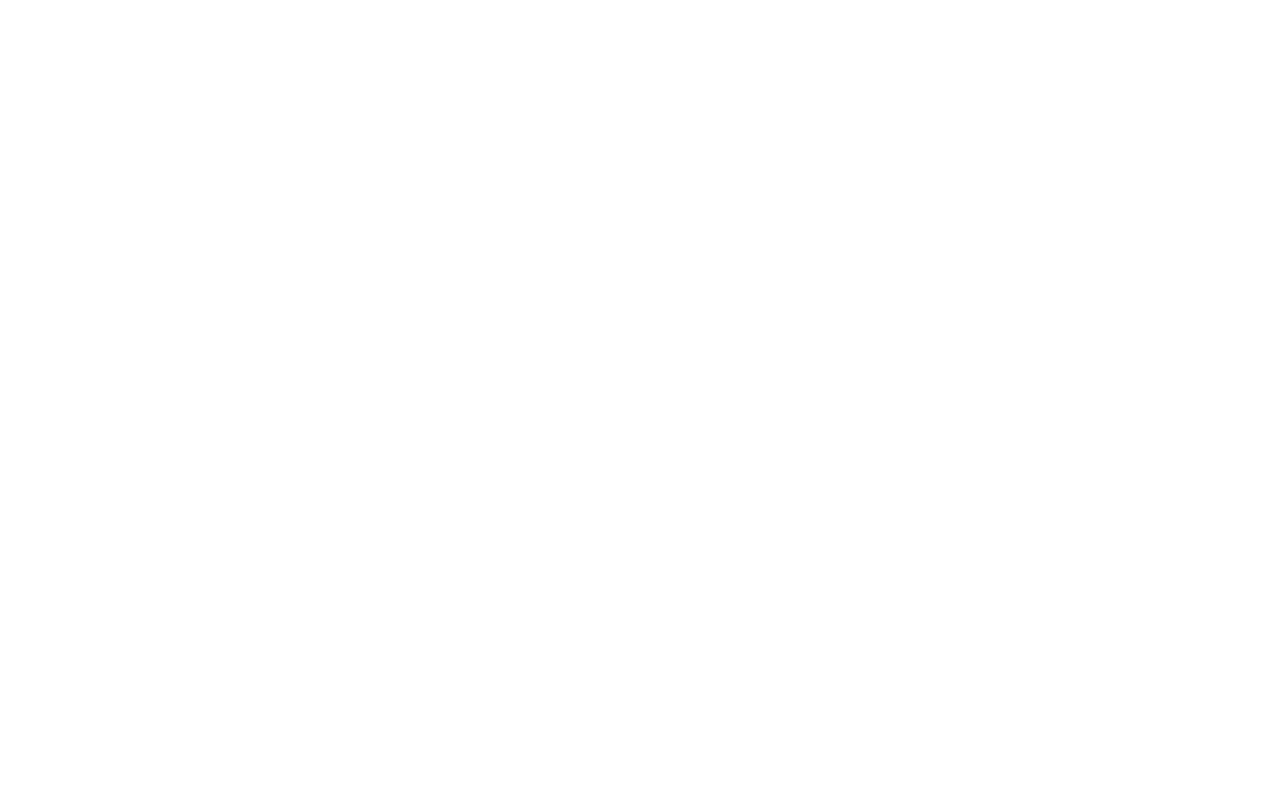
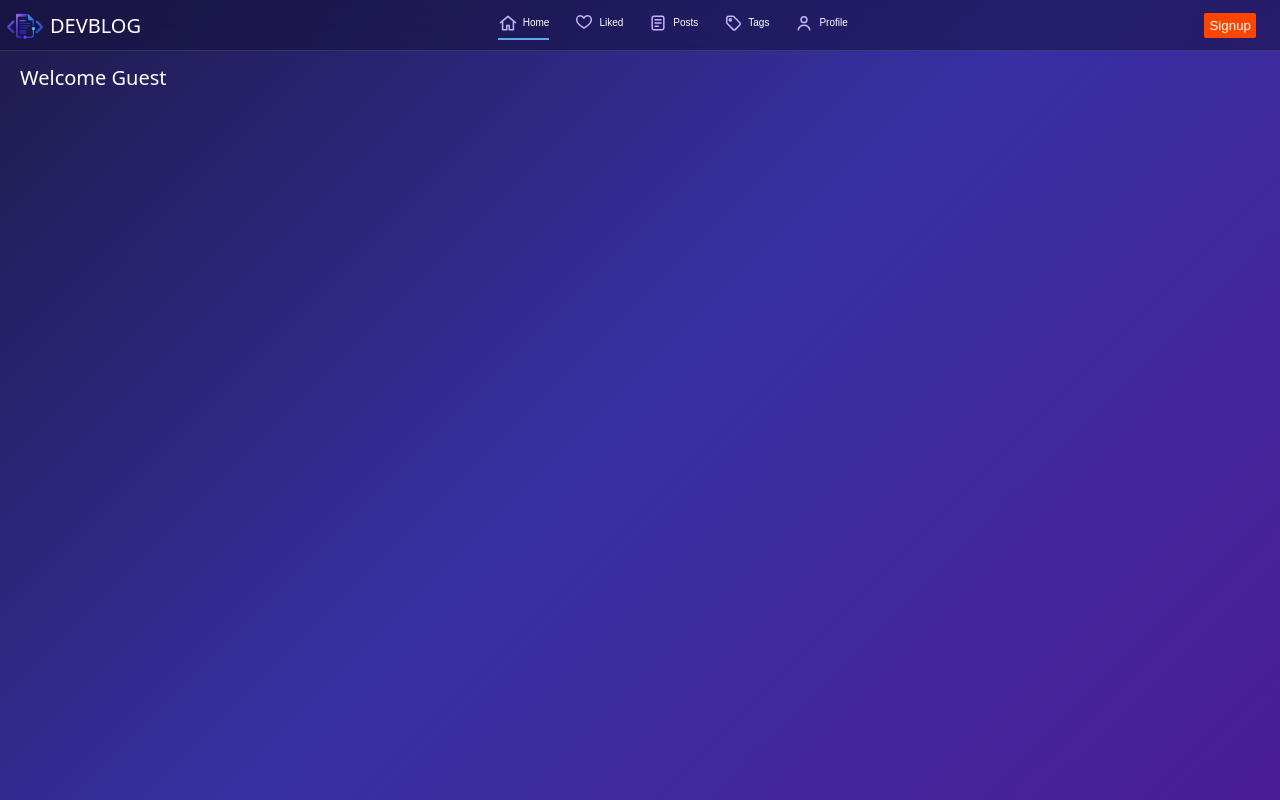
Before and after one commit to Shayan200507/BuildLog, a React (Vite) app in the folder Frontend/: page /home in a window 1280 px wide. Before the commit this address had no page. Built offline with nearby package versions, Linux system fonts and the light colour scheme; no server answers.

Commit message:
post apge start

```diff
--- a/Frontend/src/App.tsx
+++ b/Frontend/src/App.tsx
@@ -3,6 +3,7 @@
 import './App.css'
 import {SingupPage} from "./Pages/SignupPage/SignupPage"
 import {HomePage} from "./Pages/HomePage/HomePage"
+import {PostsPage} from "./Pages/PostsPage/PostsPage"
 import { BrowserRouter, Routes, Route } from "react-router";
 
 function App() {
@@ -16,7 +17,10 @@ function App() {
     <BrowserRouter>
     <Routes>
        <Route path = "/" element={<HomePage />} />
+       <Route path = "/home" element={<HomePage />} />
        <Route path = "/signup" element={<SingupPage />} />
+       <Route path ="/posts" element={<PostsPage />} />
+       <Route path="*" element={<h1>404 - Page Not Found</h1>} />
 
     </Routes>
     </BrowserRouter>
--- a/Frontend/src/Pages/HomePage/HomePage.css
+++ b/Frontend/src/Pages/HomePage/HomePage.css
@@ -1,74 +1,3 @@
-.HomeHeader{
-
-  background: rgba(20, 18, 60, 0.55);
-  backdrop-filter: blur(14px);
-  -webkit-backdrop-filter: blur(14px);
-  border-bottom: 1px solid rgba(255, 255, 255, 0.12);
-
-
-
-
-
-  font-family:  "Space Grotesk", system-ui, sans-serif;
-  width: 100%;
-  display: flex;
-  align-items: center;
-  justify-content: space-between;
-  max-height: 50px;
-
-
-
-}
-
-.logout-container, .Signup-container{
-
-   padding-right: 24px;
-}
-
-.logout-container button, .Signup-container button{
-    background: orangered;
-    color: white;
-    border: none;
-    padding: 5px;
-    border-radius: 2px;
-    cursor: pointer;
-}
-
-
-.logout-container button:hover, .Signup-container button:hover{
-    background: rgb(150, 0, 0);
-}
-
-.logout-container button:active, .Signup-container button:active{
-    transform: scale(0.96);
-}
-
-
-.Logo_title{
-
-    display: flex;
-    align-items: center;
-
-
-}
-
-.HomeHeader h1{
-color: white;
-  font-weight:400;
-  font-size: 20px;
-
-}
-
-
-.HomeHeader img {
-  width: 50px;
-  height: 50px;
-  margin-top: 3px;
-
-}
-
-
-
 .HomePageContainer{
     min-height: 100vh;
   width: 100%;
@@ -95,54 +24,3 @@ color: white;
      font-weight: 400;
      margin-left: 20px;
 }
-
-
-
-.HeaderNavigator ul{
-  display: flex;
-  list-style: none;
-    margin: 0;
-  padding: 0;
-  gap: 25px;
-
-
-}
-
-.HeaderNavigator ul li{
-  margin: 0;
-  padding: 0;
-
-}
-
-
-.HeaderNavigator ul button{
-  background: none;
-  border: none;
-  display: flex;
-  align-items: center;
-  color: white;
-  font-size: 10px;
-  gap: 5px;
-  padding: 0;
-  margin: 0;
-  margin-bottom: 5px;
-
-
-
-
-
-}
-
-.HeaderNavigator ul button img{
-  width: 20px;
-  height: 20px;
-
-
-
-}
-
-.HeaderNavigator ul button span {
-  transform: translateY(1px);
-  padding:0;
-  margin: 0;
-}
--- a/Frontend/src/Pages/HomePage/HomePage.tsx
+++ b/Frontend/src/Pages/HomePage/HomePage.tsx
@@ -1,26 +1,13 @@
 
 import type React from "react";
 
-import {HomePageHeader} from "./HomePageComponents/HomePageHeader"
+import {NavBar} from "../Universal_Containers/NavBar"
 import {HomePageBody} from "./HomePageComponents/HomePageBody"
+import type {responseType} from "../Universal_Types/responseType"
 import { useState } from "react";
 import { useEffect } from "react";
 
 import "./HomePage.css"
-
-
-export type responseType = {
-
-    first_name: string,
-    last_name: string,
-    email: string,
-    username: string
-
-
-
-
-}
-
 
 
 export  function HomePage():React.JSX.Element{
@@ -63,7 +50,7 @@ return(
 <div className="HomePageContainer">
 
 
-<HomePageHeader   userInfo = {userDetails}/>
+<NavBar   userInfo = {userDetails} page = "Home"/>
 <HomePageBody   userInfo = {userDetails}/>
 
 
--- a/Frontend/src/Pages/HomePage/HomePageComponents/HomePageHeader.tsx
+++ /dev/null
@@ -1,36 +0,0 @@
-import type React from "react"
-import logo from "../../../assets/devblog-logo-transparent.png"
-import {HomePageLogout} from "./HomePageLogout"
-import {HomePageSignup} from "./HomePageSignup"
-import {BTNContainer} from "../../Universal_Containers/BTNContainer"
-import type {responseType} from "../HomePage"
-
-
-
-export function HomePageHeader(props: {userInfo:responseType|undefined}): React.JSX.Element{
-
-
-return(
-<header className="HomeHeader">
-
-<div className="Logo_title">
-<img src={logo}></img>
-<h1>DEVBLOG</h1>
-</div>
-
-<BTNContainer page="home" />
-
-{typeof props.userInfo !=="undefined" ?<HomePageLogout /> :<HomePageSignup /> }
-
-
-
-
-
-
-
-</header>
-
-)
-
-
-}
--- /dev/null
+++ b/Frontend/src/Pages/PostsPage/PostsPage.css
@@ -0,0 +1,10 @@
+
+ .PostsPageContainer{
+  min-height: 100vh;
+  width: 100%;
+  background: linear-gradient(135deg, #1e1b4b, #3730a3, #4c1d95);
+  font-family: "Inter", system-ui, sans-serif;
+  display: flex;
+  flex-direction: column;
+  align-items: center;
+ }
--- /dev/null
+++ b/Frontend/src/Pages/PostsPage/PostsPage.tsx
@@ -0,0 +1,50 @@
+
+import "./PostsPage.css"
+import {NavBar} from "../Universal_Containers/NavBar"
+import type { responseType } from "../Universal_Types/responseType";
+import { useState } from "react";
+import { useEffect } from "react";
+import { useNavigate } from "react-router";
+
+export function PostsPage(){
+    const navigate = useNavigate()
+
+      const [userDetails,setUserDetails] = useState<responseType>()
+
+
+
+
+
+        useEffect(() =>{
+              fetch("http://localhost:8000/api/auth/me", {
+            method: "GET",
+             credentials: "include",
+            }).then((res:Response) => {
+
+                 if(res.ok){console.log("thinks lloggedin"); return res.json()}
+                 else{ throw new Error("Not logged in");}
+
+
+
+            }).then((data:responseType) => {setUserDetails(data);})
+            .catch((error) => {console.log(error);navigate("/signup")})
+
+
+
+
+        },[])
+
+
+    return(
+
+<div className="PostsPageContainer">
+    <NavBar  userInfo={userDetails} page="Posts"/>
+
+
+</div>
+    )
+
+
+
+
+}
--- /dev/null
+++ b/Frontend/src/Pages/Universal_Containers/BTNContainer.css
@@ -0,0 +1,48 @@
+.HeaderNavigator ul{
+  display: flex;
+  list-style: none;
+    margin: 0;
+  padding: 0;
+  gap: 25px;
+
+
+}
+
+.HeaderNavigator ul li{
+  margin: 0;
+  padding: 0;
+
+}
+
+
+.HeaderNavigator ul button{
+  background: none;
+  border: none;
+  display: flex;
+  align-items: center;
+  color: white;
+  font-size: 10px;
+  gap: 5px;
+  padding: 0;
+  margin: 0;
+  margin-bottom: 5px;
+
+
+
+
+
+}
+
+.HeaderNavigator ul button img{
+  width: 20px;
+  height: 20px;
+
+
+
+}
+
+.HeaderNavigator ul button span {
+  transform: translateY(1px);
+  padding:0;
+  margin: 0;
+}
--- a/Frontend/src/Pages/Universal_Containers/BTNContainer.tsx
+++ b/Frontend/src/Pages/Universal_Containers/BTNContainer.tsx
@@ -3,11 +3,14 @@ import liked from "../../assets/icons/liked.svg"
 import posts from "../../assets/icons/posts.svg"
 import tags from "../../assets/icons/tags.svg"
 import profile from "../../assets/icons/profile.svg"
+import "./BTNContainer.css"
+import { useNavigate } from "react-router"
 
 
 
 
-export  function BTNContainer({page}: {page:string}){
+export  function BTNContainer({page, loggedin}: {page:string, loggedin:boolean}){
+  const Navigator = useNavigate();
 
   console.log(page)
 
@@ -28,7 +31,7 @@ export  function BTNContainer({page}: {page:string}){
       key={Element.label}
       style={isActive ? { borderBottom: "solid 2px #60A5FA" } : {}}
     >
-      <button type="button">
+      <button type="button" onClick={()=> loggedin ? Navigator(`/${Element.label.toLowerCase()}`) : Navigator("/signup")}>
         <img src={Element.icon} alt="" />
         <span>{Element.label}</span>
       </button>
--- /dev/null
+++ b/Frontend/src/Pages/Universal_Containers/NavBar.css
@@ -0,0 +1,68 @@
+.NavBar{
+
+  background: rgba(20, 18, 60, 0.55);
+  backdrop-filter: blur(14px);
+  -webkit-backdrop-filter: blur(14px);
+  border-bottom: 1px solid rgba(255, 255, 255, 0.12);
+
+
+
+
+
+  font-family:  "Space Grotesk", system-ui, sans-serif;
+  width: 100%;
+  display: flex;
+  align-items: center;
+  justify-content: space-between;
+  max-height: 50px;
+
+
+
+}
+
+.logout-container, .Signup-container{
+
+   padding-right: 24px;
+}
+
+.logout-container button, .Signup-container button{
+    background: orangered;
+    color: white;
+    border: none;
+    padding: 5px;
+    border-radius: 2px;
+    cursor: pointer;
+}
+
+
+.logout-container button:hover, .Signup-container button:hover{
+    background: rgb(150, 0, 0);
+}
+
+.logout-container button:active, .Signup-container button:active{
+    transform: scale(0.96);
+}
+
+
+.NavBar_logo_title{
+
+    display: flex;
+    align-items: center;
+
+
+}
+
+.NavBar h1{
+color: white;
+  font-weight:400;
+  font-size: 20px;
+
+}
+
+
+.NavBar img {
+  width: 50px;
+  height: 50px;
+  margin-top: 3px;
+
+}
--- /dev/null
+++ b/Frontend/src/Pages/Universal_Containers/NavBar.tsx
@@ -0,0 +1,37 @@
+import type React from "react"
+import logo from "../../assets/devblog-logo-transparent.png"
+import {HomePageLogout} from "../HomePage/HomePageComponents/HomePageLogout"
+import {HomePageSignup} from "../HomePage/HomePageComponents/HomePageSignup"
+import {BTNContainer} from "./BTNContainer"
+import type {responseType} from "../Universal_Types/responseType"
+import "./NavBar.css"
+
+
+
+export function NavBar(props: {userInfo:responseType|undefined, page: string}): React.JSX.Element{
+
+
+return(
+<header className="NavBar">
+
+<div className="NavBar_logo_title">
+<img src={logo}></img>
+<h1>DEVBLOG</h1>
+</div>
+
+<BTNContainer page={props.page} loggedin = {typeof props.userInfo !=="undefined"} />
+
+{typeof props.userInfo !=="undefined" ?<HomePageLogout /> :<HomePageSignup /> }
+
+
+
+
+
+
+
+</header>
+
+)
+
+
+}
--- /dev/null
+++ b/Frontend/src/Pages/Universal_Types/responseType.ts
@@ -0,0 +1,6 @@
+export type responseType = {
+    first_name: string,
+    last_name: string,
+    email: string,
+    username: string
+}
```
Also changed, not shown: Frontend/src/Pages/HomePage/HomePageComponents/HomePageBody.tsx (+1 -15 lines).
